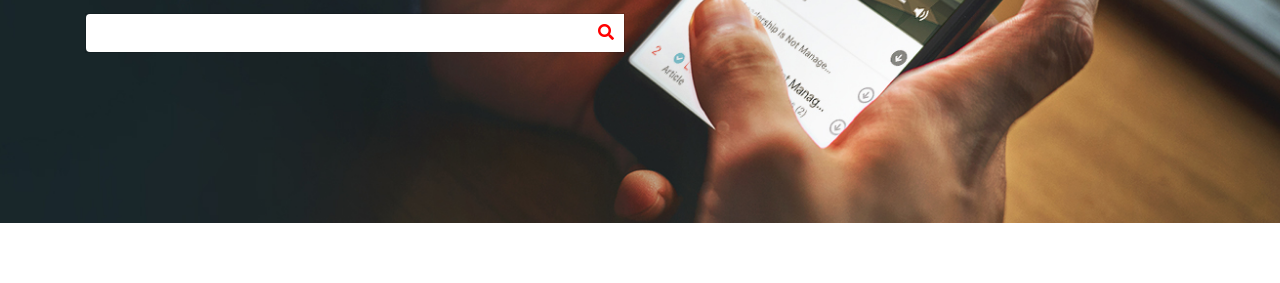
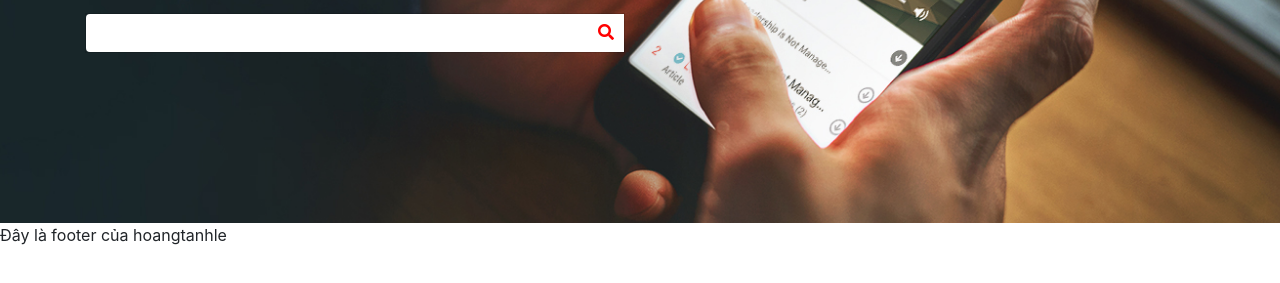
Before and after one commit to lehoangtanh/fe57_udemy, a plain HTML site: page index.html in a window 1280 px wide. Shown: the part 369-652 px from the top of the page. Drawn offline with nearby package versions, Linux system fonts and the light colour scheme.

Commit message:
đây là Footer cua hoangtanhle

```diff
--- a/index.html
+++ b/index.html
@@ -106,7 +106,8 @@
         </div>
       </div>
     </section>
-
+    <!-- Footer -->
+    <footer>Đây là footer của hoangtanhle</footer>
     <!-- Optional JavaScript -->
     <!-- jQuery first, then Popper.js, then Bootstrap JS -->
     <script
```
